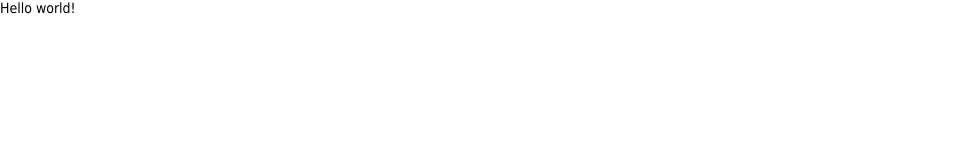
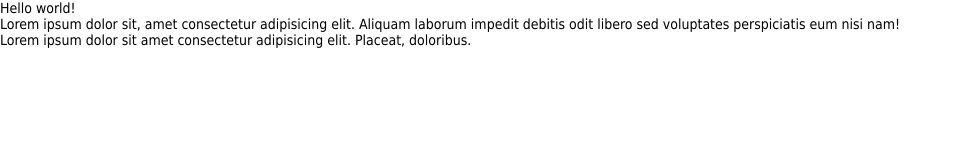
Before and after one commit to oksana-kirichuk/test-project, a plain HTML site: page index.html in a window 1280 px wide. Shown: the whole page, without its empty margins (0-961 px from the left). Drawn offline with Linux system fonts and the light colour scheme.

Commit message:
Added text content

```diff
--- a/index.html
+++ b/index.html
@@ -9,5 +9,8 @@
 
 	<h1>Hello world!</h1>
 
+	<p>Lorem ipsum dolor sit, amet consectetur adipisicing elit. Aliquam laborum impedit debitis odit libero sed voluptates perspiciatis eum nisi nam!</p>
+
+	<p>Lorem ipsum dolor sit amet consectetur adipisicing elit. Placeat, doloribus.</p>
 </body>
 </html>
```
